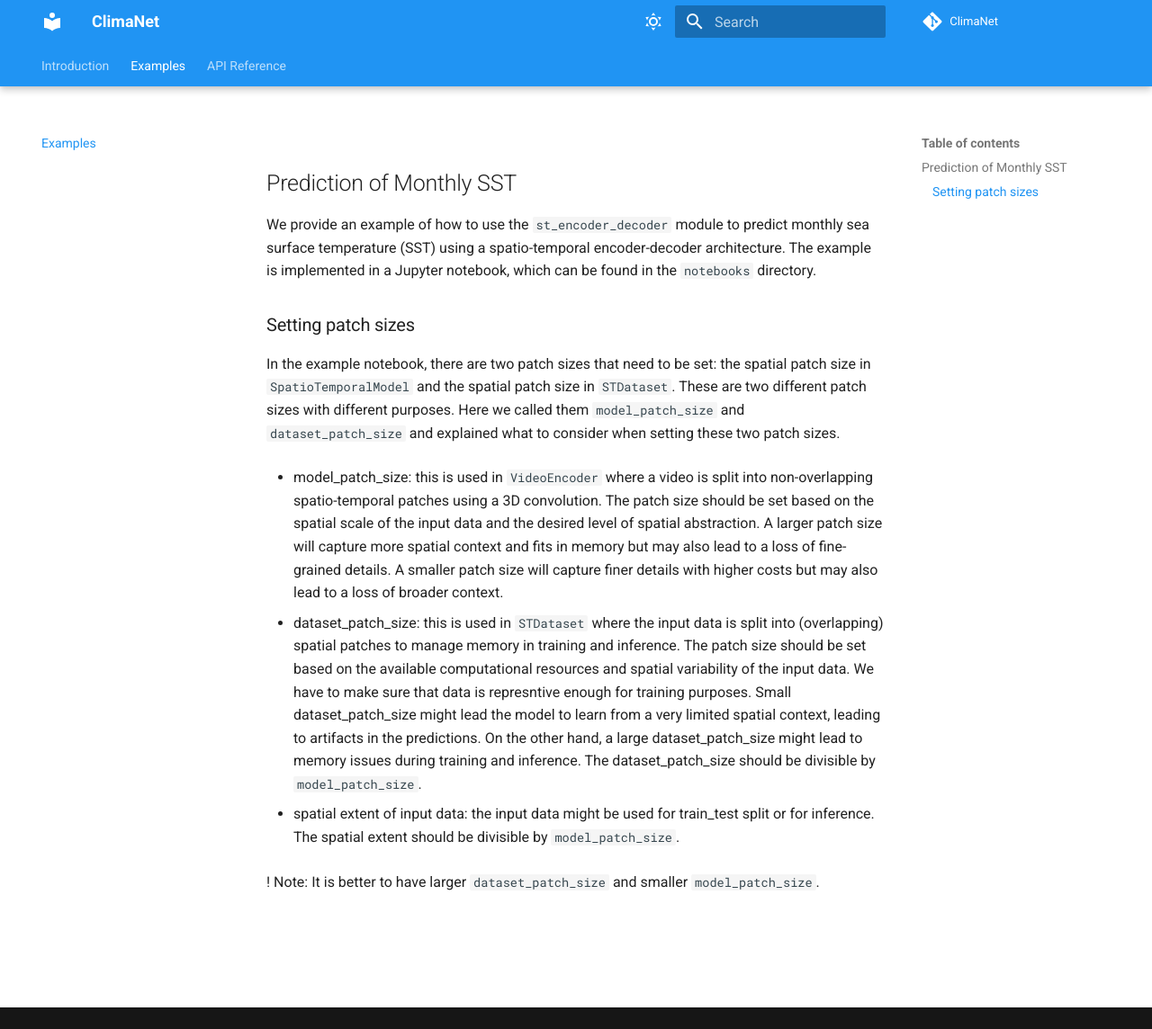
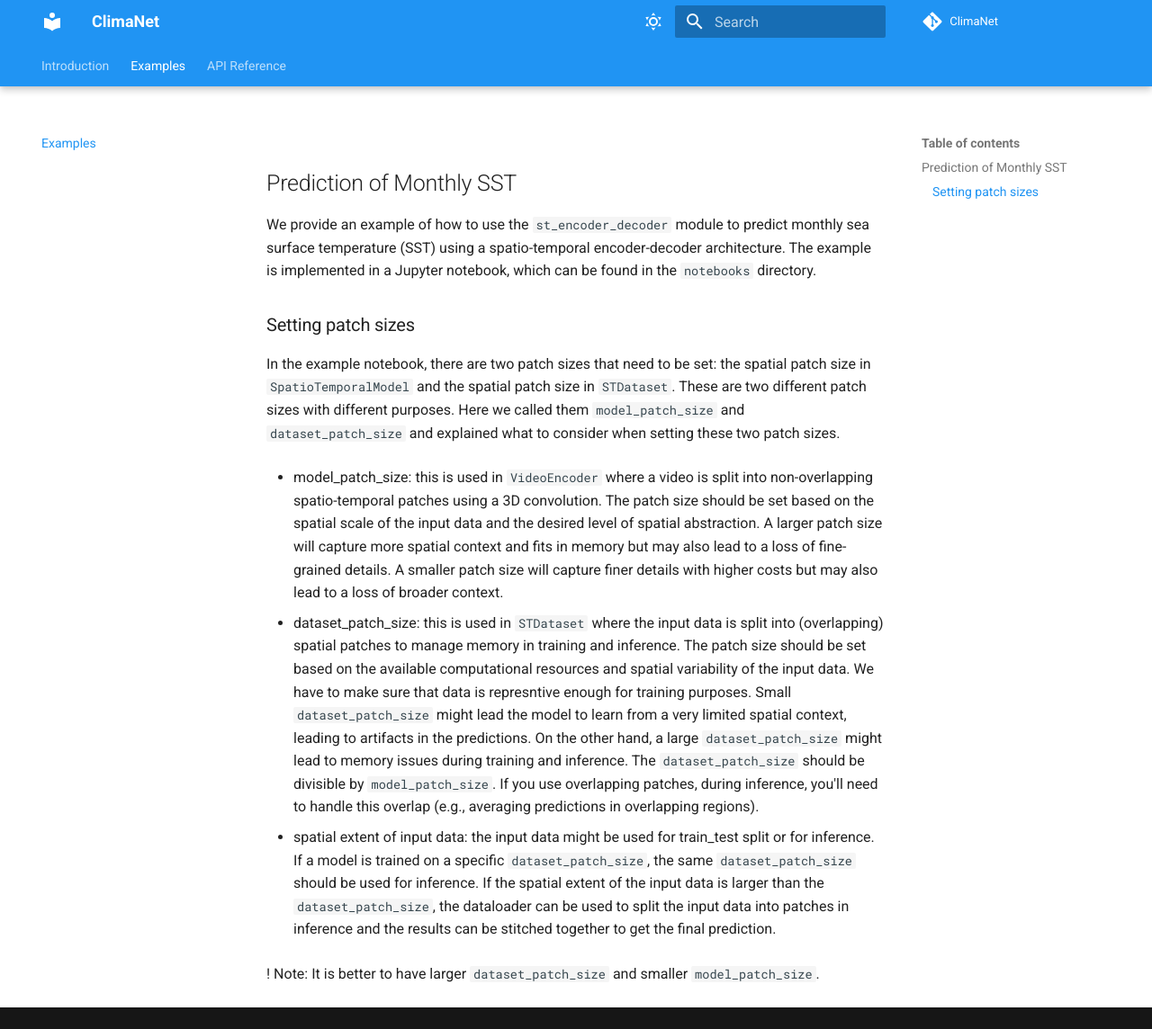
Before and after one commit to ESMValGroup/ClimaNet, an MkDocs documentation site: the page built from docs/examples.md, in a window 1280 px wide and 1144 px high. Shown: the whole window at 90% size. Built offline with MkDocs 1.6.1 and Material for MkDocs 9.7.7, drawn with Linux system fonts in a browser that asks for light colours; comment, search, counter and statistics services are not loaded; the version menu is left out.

Commit message:
fix docs

```diff
--- a/docs/examples.md
+++ b/docs/examples.md
@@ -27,14 +27,20 @@ consider when setting these two patch sizes.
   into (overlapping) spatial patches to manage memory in training and inference.
   The patch size should be set based on the available computational resources
   and spatial variability of the input data. We have to make sure that data is
-  represntive enough for training purposes. Small dataset_patch_size might lead
-  the model to learn from a very limited spatial context, leading to artifacts
-  in the predictions. On the other hand, a large dataset_patch_size might lead
-  to memory issues during training and inference. The dataset_patch_size should
-  be divisible by `model_patch_size`.
+  represntive enough for training purposes. Small `dataset_patch_size` might
+  lead the model to learn from a very limited spatial context, leading to
+  artifacts in the predictions. On the other hand, a large `dataset_patch_size`
+  might lead to memory issues during training and inference. The
+  `dataset_patch_size` should be divisible by `model_patch_size`. If you use
+  overlapping patches, during inference, you'll need to handle this overlap
+  (e.g., averaging predictions in overlapping regions).
 
 - spatial extent of input data: the input data might be used for train_test
-  split or for inference. The spatial extent should be divisible by
-  `model_patch_size`.
+  split or for inference. If a model is trained on a specific
+  `dataset_patch_size`, the same `dataset_patch_size` should be used for
+  inference. If the spatial extent of the input data is larger than the
+  `dataset_patch_size`, the dataloader can be used to split the input data into
+  patches in inference and the results can be stitched together to get the final
+  prediction.
 
 ! Note: It is better to have larger `dataset_patch_size` and smaller `model_patch_size`.
```
